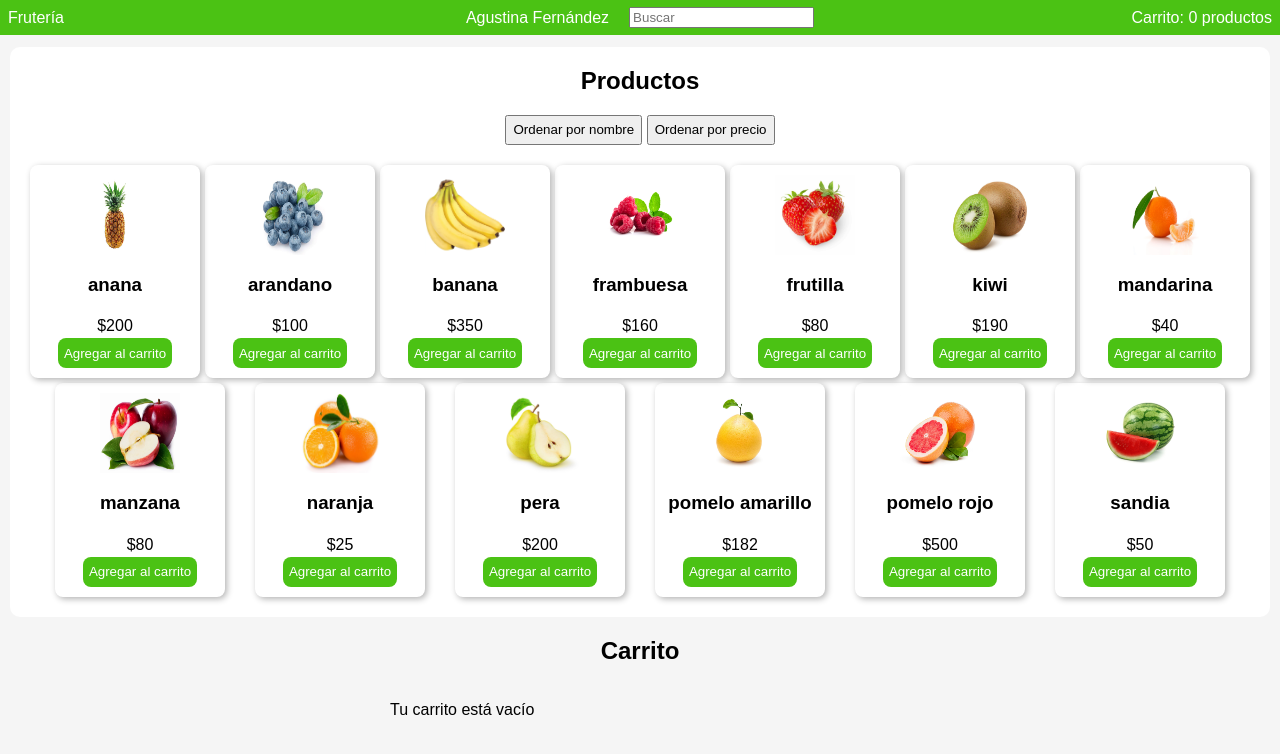
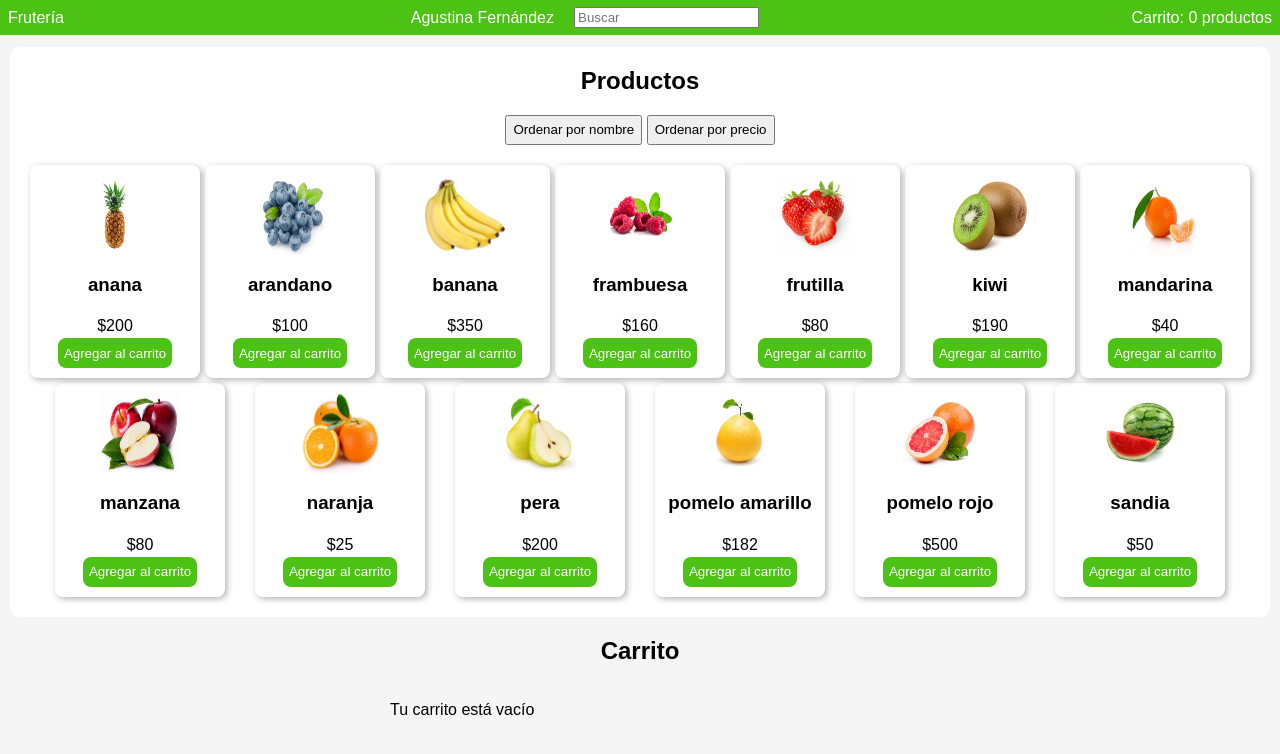
Before and after one commit to agussffernandez/parcial1PrograIIIDiv132_AgustinaFernandez, a plain HTML site: page index.html in a window 1280 px wide. Drawn offline with Linux system fonts and the light colour scheme.

```diff
--- a/css/styles.css
+++ b/css/styles.css
@@ -50,9 +50,13 @@ nav {
 .busqueda {
     width: 60%;
     display: flex;
-    justify-content: center;
+    justify-content: flex-start;
     align-items: center;
     gap: 10px;
+}
+
+.busqueda span {
+    padding-left: 150px;
 }
 
 #carritoHeader {
```
